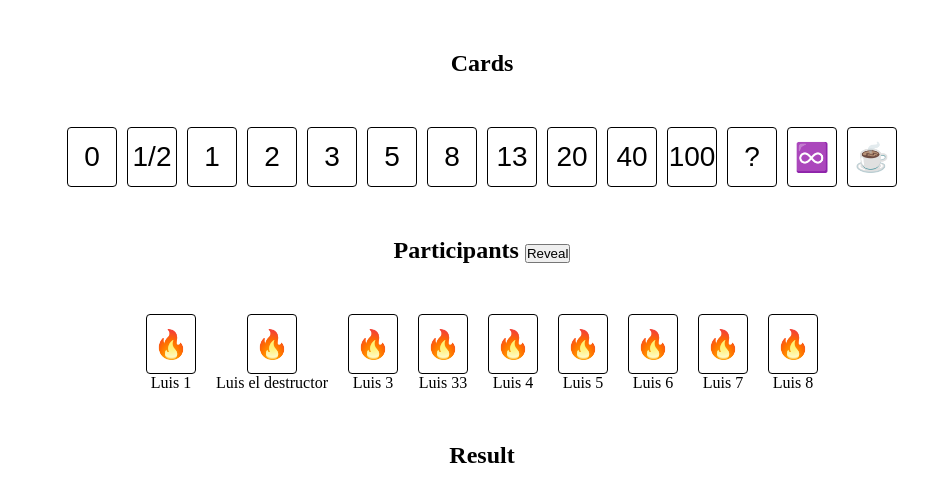
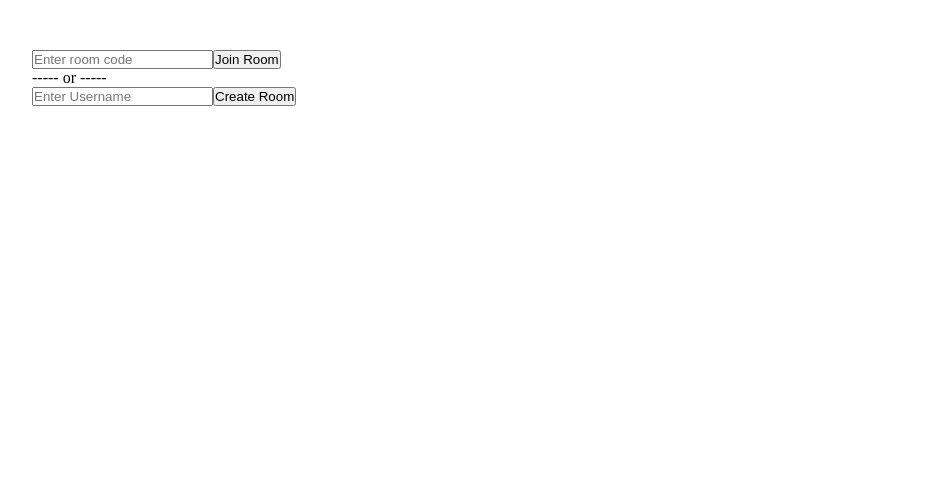
Before and after one commit to emorenocode/pokercrum, an Angular app: page / in a window 1280 px wide. Shown: the top 502 px of the page, without its empty margins (158-1086 px from the left). Built offline with nearby package versions, Linux system fonts and the light colour scheme.

Commit message:
Refactor routing and implement home page: update routes for room and home components; add input fields and buttons for room code and username

```diff
--- a/src/app/app.routes.ts
+++ b/src/app/app.routes.ts
@@ -2,7 +2,11 @@ import { Routes } from '@angular/router';
 
 export const routes: Routes = [
   {
-    path: '',
+    path: ':id',
     loadComponent: () => import('./pages/room/room-page').then((c) => c.RoomPage),
   },
+  {
+    path: '',
+    loadComponent: () => import('./pages/home/home-page').then((c) => c.HomePage),
+  },
 ];
--- a/src/app/pages/home/home-page.html
+++ b/src/app/pages/home/home-page.html
@@ -1,2 +1,9 @@
-<p>home works!</p>
-<form></form>
+<div>
+  <input type="text" placeholder="Enter room code" />
+  <button>Join Room</button>
+</div>
+<p>----- or -----</p>
+<div>
+  <input type="text" placeholder="Enter Username" />
+  <button (click)="onCreateRoom()">Create Room</button>
+</div>
--- a/src/app/pages/home/home-page.ts
+++ b/src/app/pages/home/home-page.ts
@@ -1,4 +1,6 @@
-import { Component } from '@angular/core';
+import { Component, inject } from '@angular/core';
+import { RoomService } from '../room/room-service';
+import { Router } from '@angular/router';
 
 @Component({
   selector: 'app-home',
@@ -6,4 +8,15 @@ import { Component } from '@angular/core';
   templateUrl: './home-page.html',
   styleUrl: './home-page.css',
 })
-export class HomePage {}
+export class HomePage {
+  private readonly roomService = inject(RoomService);
+  private readonly router = inject(Router);
+
+  onCreateRoom() {
+    this.roomService.createRoom().subscribe({
+      next: (room) => {
+        this.router.navigate(['/', room]);
+      },
+    });
+  }
+}
--- /dev/null
+++ b/src/app/pages/room/room-service.ts
@@ -0,0 +1,12 @@
+import { Injectable } from '@angular/core';
+import { map, timer } from 'rxjs';
+
+@Injectable({
+  providedIn: 'root',
+})
+export class RoomService {
+  createRoom() {
+    const newRoom = new Date().getTime();
+    return timer(1000).pipe(map(() => newRoom));
+  }
+}
```
Also changed, not shown: 2 other files (tests, documents, lock files or other folders).
